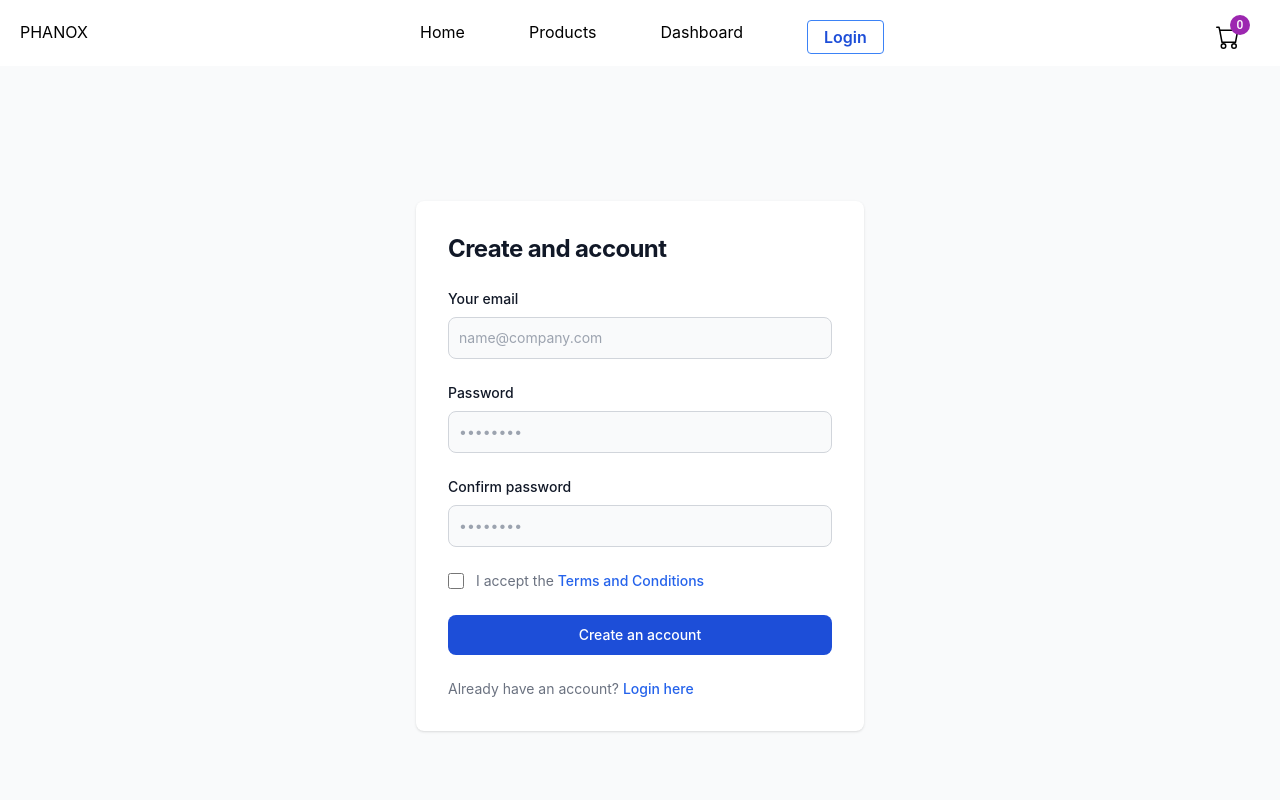
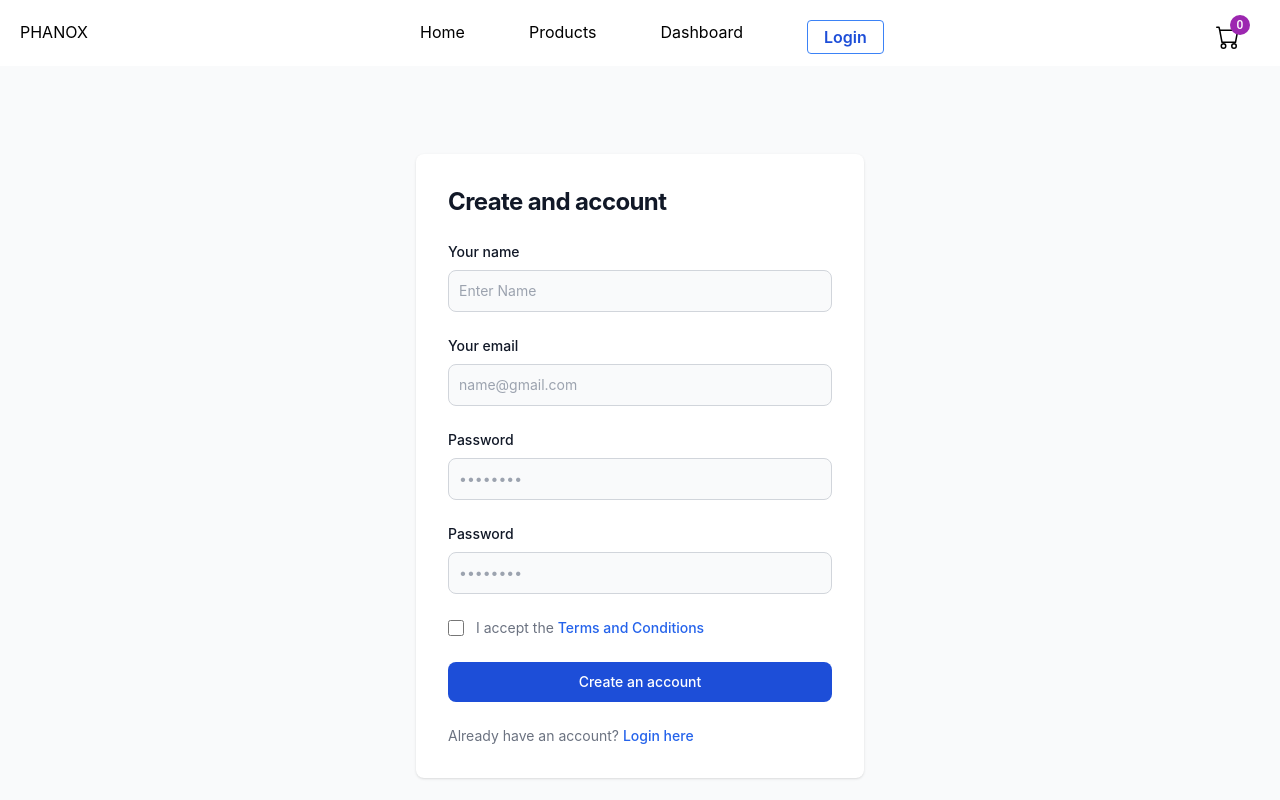
Before and after one commit to loknathsd/earbuds-shop-client, a React (Create React App) app: page /register in a window 1280 px wide. Shown: the top 800 px of the page. Built offline with nearby package versions, Linux system fonts and the light colour scheme.

Commit message:
login and register form handling

```diff
--- a/src/pages/Login/Login.jsx
+++ b/src/pages/Login/Login.jsx
@@ -1,7 +1,14 @@
-import React from 'react';
+import React, { useState } from 'react';
+import { useForm } from 'react-hook-form';
 import { Link } from 'react-router-dom';
 
 const Login = () => {
+    const { register,reset, handleSubmit} = useForm();
+
+    const onSubmit=(data)=>{
+        console.log(data);
+    }
+
     return (
         <section className="bg-gray-50">
             <div className="flex flex-col items-center justify-center px-6   mx-auto md:h-screen lg:py-0">
@@ -10,22 +17,22 @@ const Login = () => {
                         <h1 className="text-xl font-bold leading-tight text-center tracking-tight text-gray-900 md:text-2xl">
                             Sign in to your account
                         </h1>
-                        <form className="space-y-4 md:space-y-6" action="#">
+                        <form onSubmit={handleSubmit(onSubmit)} className="space-y-4 md:space-y-6" action="#">
                             <div>
-                                <label for="email" className="block mb-2 text-sm font-medium text-gray-900 ">Your email</label>
-                                <input type="email" name="email" id="email" className="bg-gray-50 border border-gray-300 text-gray-900 sm:text-sm rounded-lg focus:ring-primary-600 focus:border-primary-600 block w-full p-2.5" placeholder="name@gmail.com" required />
+                                <label htmlFor="email" className="block mb-2 text-sm font-medium text-gray-900 ">Your email</label>
+                                <input {...register("email", { required: true, pattern: /^\S+@\S+$/i })} type="email" name="email" id="email" className="bg-gray-50 border border-gray-300 text-gray-900 sm:text-sm rounded-lg focus:ring-primary-600 focus:border-primary-600 block w-full p-2.5" placeholder="name@gmail.com" required />
                             </div>
                             <div>
-                                <label for="password" className="block mb-2 text-sm font-medium text-gray-900 ">Password</label>
-                                <input type="password" name="password" id="password" placeholder="••••••••" className="bg-gray-50 border border-gray-300 text-gray-900 sm:text-sm rounded-lg focus:ring-primary-600 focus:border-primary-600 block w-full p-2.5" required />
+                                <label htmlFor="password" className="block mb-2 text-sm font-medium text-gray-900 ">Password</label>
+                                <input {...register("password", { required: true })} type="password" name="password" id="password" placeholder="••••••••" className="bg-gray-50 border border-gray-300 text-gray-900 sm:text-sm rounded-lg focus:ring-primary-600 focus:border-primary-600 block w-full p-2.5" required />
                             </div>
                             <div className="flex items-center justify-between">
                                 <div className="flex items-start">
                                     <div className="flex items-center h-5">
-                                        <input id="remember" aria-describedby="remember" type="checkbox" className="w-4 h-4 border border-gray-300 rounded bg-gray-50 focus:ring-3 focus:ring-primary-300 " required />
+                                        <input id="remember" aria-describedby="remember" type="checkbox" className="w-4 h-4 border border-gray-300 rounded bg-gray-50 focus:ring-3 focus:ring-primary-300 " />
                                     </div>
                                     <div className="ml-3 text-sm">
-                                        <label for="remember" className="text-gray-500 dark:text-gray-300">Remember me</label>
+                                        <label htmlFor="remember" className="text-gray-500 dark:text-gray-300">Remember me</label>
                                     </div>
                                 </div>
                                 <p  className="text-sm font-medium text-primary-600 hover:underline dark:text-primary-500">Forgot password?</p>
--- a/src/pages/Register/Register.jsx
+++ b/src/pages/Register/Register.jsx
@@ -1,7 +1,13 @@
 import React from 'react';
+import { useForm } from 'react-hook-form';
 import { Link } from 'react-router-dom';
 
 const Register = () => {
+    const { register,reset, handleSubmit} = useForm();
+
+    const onSubmit=(data)=>{
+        console.log(data);
+    }
     return (
         <section className="bg-gray-50">
             <div className="flex flex-col items-center justify-center px-6 py-8 mx-auto md:h-screen lg:py-0">
@@ -10,25 +16,30 @@ const Register = () => {
                         <h1 className="text-xl font-bold leading-tight tracking-tight text-gray-900 md:text-2xl">
                             Create and account
                         </h1>
-                        <form className="space-y-4 md:space-y-6" action="#">
-                            <div>
-                                <label for="email" className="block mb-2 text-sm font-medium text-gray-900">Your email</label>
-                                <input type="email" name="email" id="email" className="bg-gray-50 border border-gray-300 text-gray-900 sm:text-sm rounded-lg focus:ring-blue-600 focus:border-blue-600 block w-full p-2.5" placeholder="name@company.com" required="" />
+                        <form onSubmit={handleSubmit(onSubmit)} className="space-y-4 md:space-y-6" >
+                        <div>
+                                <label htmlFor="name" className="block mb-2 text-sm font-medium text-gray-900">Your name</label>
+                                <input {...register("name", { required: true})} type="text" name="name" id="name" className="bg-gray-50 border border-gray-300 text-gray-900 sm:text-sm rounded-lg focus:ring-blue-600 focus:border-blue-600 block w-full p-2.5" placeholder="Enter Name" required />
                             </div>
                             <div>
-                                <label for="password" className="block mb-2 text-sm font-medium text-gray-900">Password</label>
-                                <input type="password" name="password" id="password" placeholder="••••••••" className="bg-gray-50 border border-gray-300 text-gray-900 sm:text-sm rounded-lg focus:ring-blue-600 focus:border-blue-600 block w-full p-2.5" required="" />
+                                <label htmlFor="email" className="block mb-2 text-sm font-medium text-gray-900">Your email</label>
+                                <input {...register("email", { required: true, pattern: /^\S+@\S+$/i })} type="email" name="email" id="email" className="bg-gray-50 border border-gray-300 text-gray-900 sm:text-sm rounded-lg focus:ring-blue-600 focus:border-blue-600 block w-full p-2.5" placeholder="name@gmail.com" required />
                             </div>
                             <div>
-                                <label for="confirm-password" className="block mb-2 text-sm font-medium text-gray-900">Confirm password</label>
-                                <input type="confirm-password" name="confirm-password" id="confirm-password" placeholder="••••••••" className="bg-gray-50 border border-gray-300 text-gray-900 sm:text-sm rounded-lg focus:ring-blue-600 focus:border-blue-600 block w-full p-2.5 " required="" />
+                                <label htmlFor="password" className="block mb-2 text-sm font-medium text-gray-900">Password</label>
+                                <input {...register("password", { required: true})} type="password" name="password" id="password" placeholder="••••••••" className="bg-gray-50 border border-gray-300 text-gray-900 sm:text-sm rounded-lg focus:ring-blue-600 focus:border-blue-600 block w-full p-2.5" required />
                             </div>
+                            <div>
+                                <label  className="block mb-2 text-sm font-medium text-gray-900">Password</label>
+                                <input {...register("confirmPassword", { required: true})} type="password" name="confirmPassword"  placeholder="••••••••" className="bg-gray-50 border border-gray-300 text-gray-900 sm:text-sm rounded-lg focus:ring-blue-600 focus:border-blue-600 block w-full p-2.5" required />
+                            </div>
+
                             <div className="flex items-start">
                                 <div className="flex items-center h-5">
-                                    <input id="terms" aria-describedby="terms" type="checkbox" className="w-4 h-4 border border-gray-300 rounded bg-gray-50 focus:ring-3 focus:ring-blue-300" required="" />
+                                    <input id="terms" aria-describedby="terms" type="checkbox" className="w-4 h-4 border border-gray-300 rounded bg-gray-50 focus:ring-3 focus:ring-blue-300" />
                                 </div>
                                 <div className="ml-3 text-sm">
-                                    <label for="terms" className=" text-gray-500 dark:text-gray-300">I accept the <span className="font-medium text-blue-600 hover:underline " >Terms and Conditions</span></label>
+                                    <label htmlFor="terms" className=" text-gray-500 dark:text-gray-300">I accept the <span className="font-medium text-blue-600 hover:underline " >Terms and Conditions</span></label>
                                 </div>
                             </div>
                             <button type="submit" className="w-full text-white bg-blue-700 hover:bg-blue-700 focus:ring-4 focus:outline-none focus:ring-blue-300 font-medium rounded-lg text-sm px-5 py-2.5 text-center ">Create an account</button>
```
